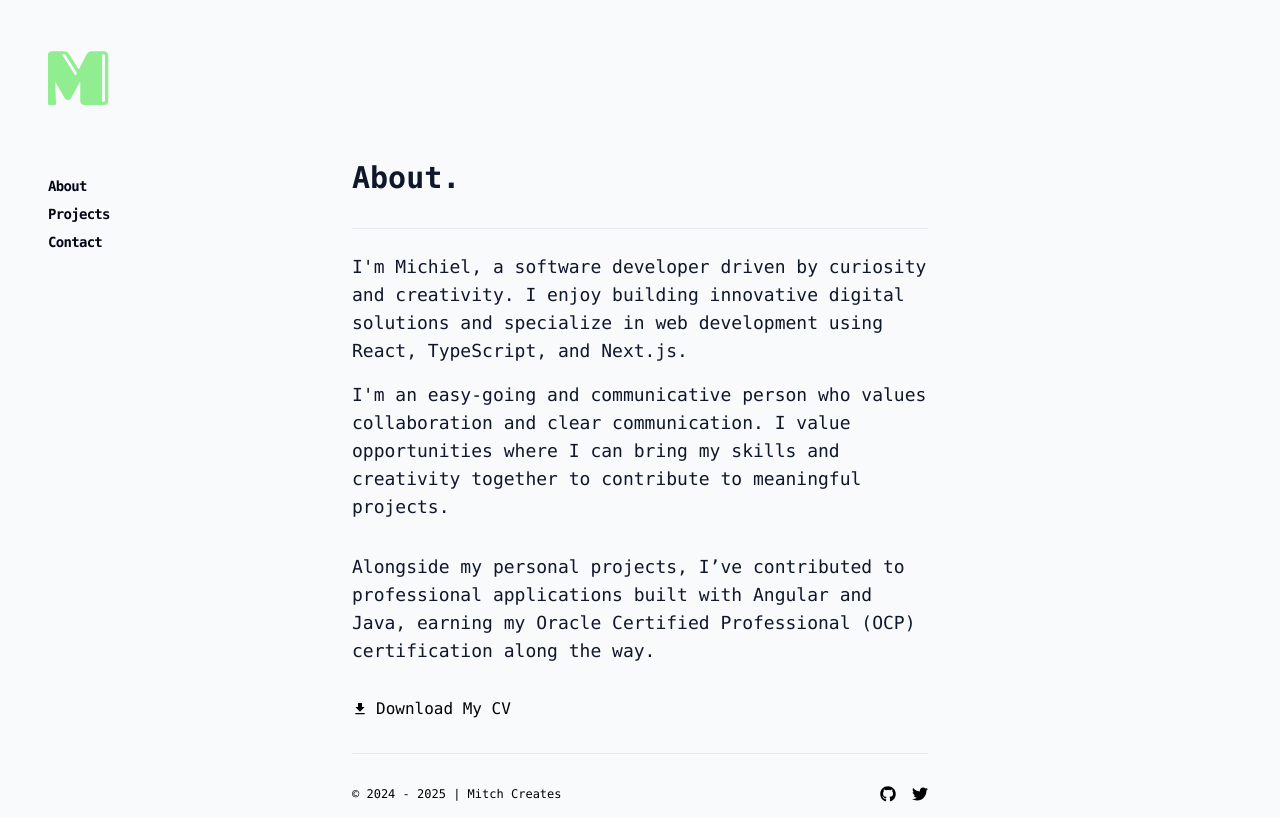
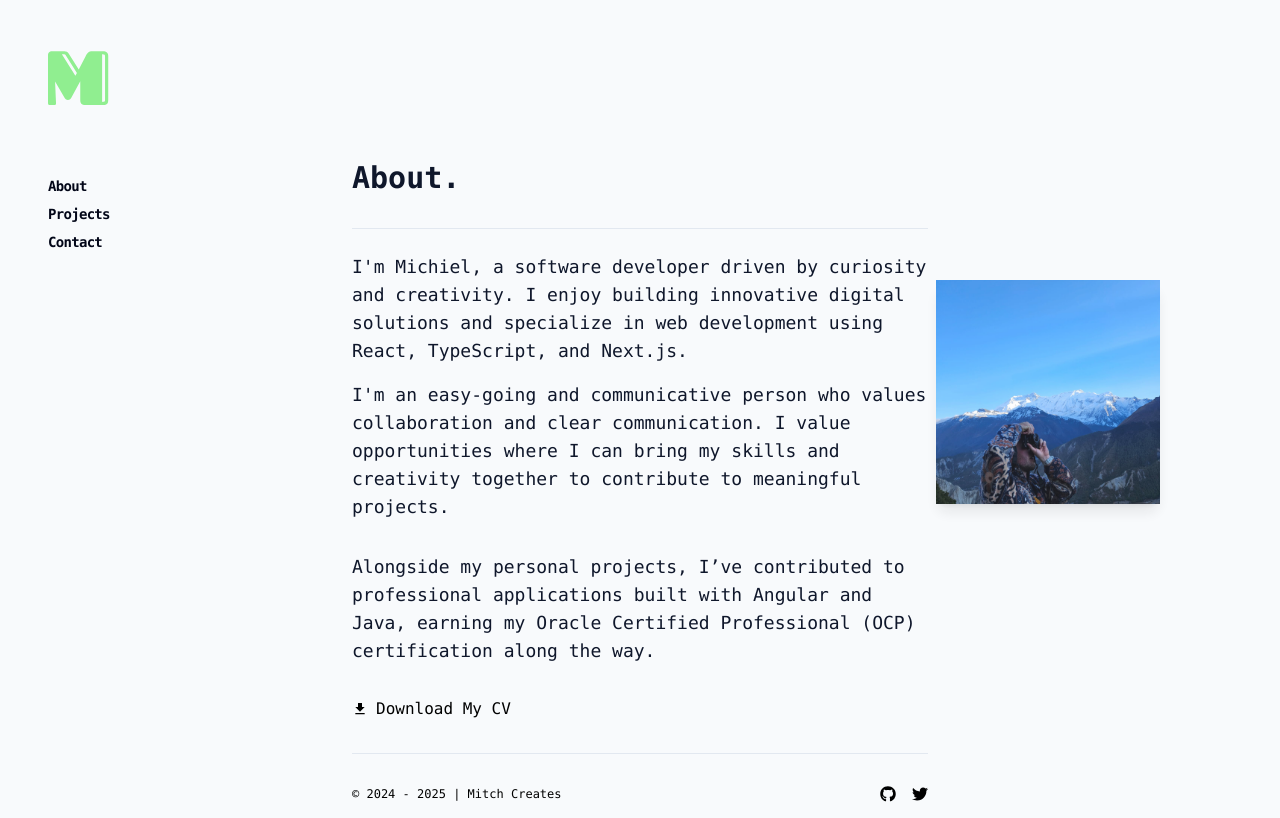
Before and after one commit to Mitch-creates/mitch-portfolio, a React (Vite) app: page /about in a window 1280 px wide. Built offline with nearby package versions, Linux system fonts and the light colour scheme.

Commit message:
Finished for today

```diff
--- a/src/pages/About.tsx
+++ b/src/pages/About.tsx
@@ -3,6 +3,13 @@ import { MdDownload } from "react-icons/md";
 function About() {
   return (
     <div className="px-4 md:px-0 pt-[20vh]">
+      <div className="hidden md:block absolute top-[35vh] right-30">
+        <img
+          src="public/images/about-me.jpg"
+          alt="Michiel - Software Developer"
+          className="w-48 h-48 lg:w-56 lg:h-56 object-cover shadow-lg opacity-90 hover:opacity-100 transition-opacity duration-300"
+        />
+      </div>
       <h1 className="text-3xl font-semibold text-slate-900 mb-6 pb-8 border-b border-slate-200">
         About.
       </h1>
```
